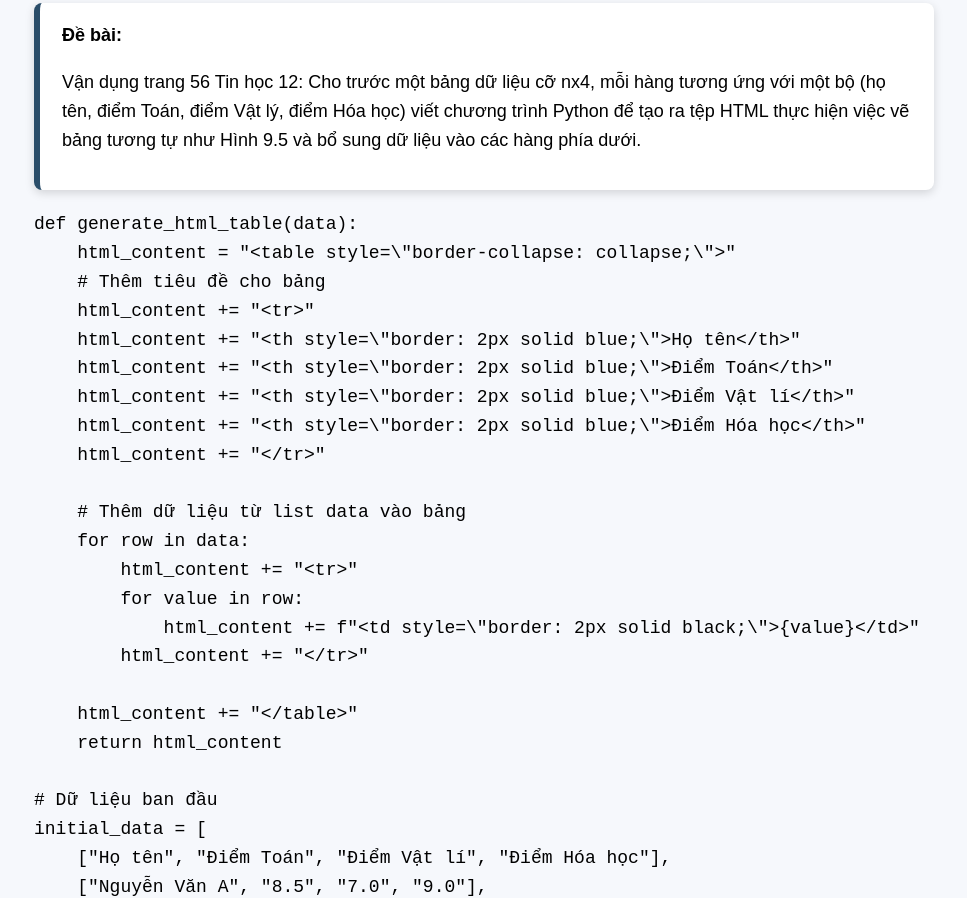
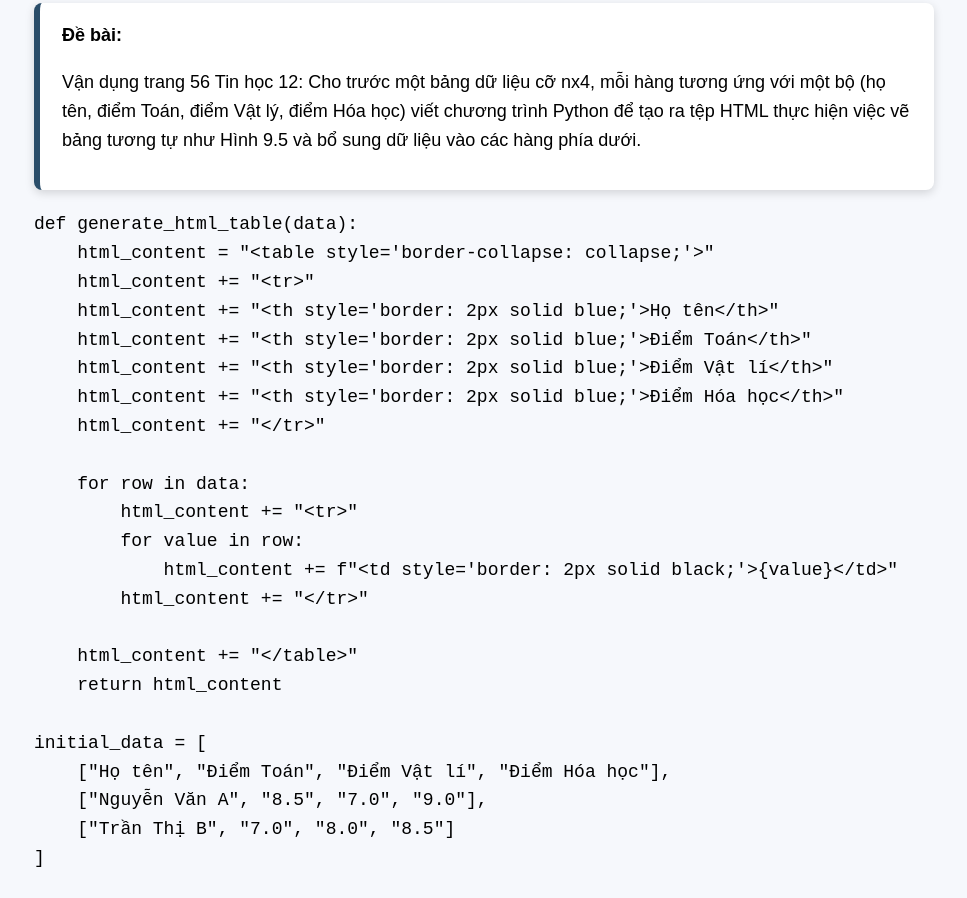
Before and after one commit to thanhphuong290908-stack/b-i-9, a plain HTML site: page index.html in a window 1280 px wide. Shown: the part 1113-2011 px from the top of the page, without its empty margins (156-1123 px from the left). Drawn offline with Linux system fonts and the light colour scheme.

Commit message:
Update index.html

```diff
--- a/index.html
+++ b/index.html
@@ -121,52 +121,42 @@
 </p>
 </div>
 
-<pre>
-def generate_html_table(data):
-    html_content = "&lt;table style=\"border-collapse: collapse;\"&gt;"
-    # Thêm tiêu đề cho bảng
+<pre><code>def generate_html_table(data):
+    html_content = "&lt;table style='border-collapse: collapse;'&gt;"
     html_content += "&lt;tr&gt;"
-    html_content += "&lt;th style=\"border: 2px solid blue;\"&gt;Họ tên&lt;/th&gt;"
-    html_content += "&lt;th style=\"border: 2px solid blue;\"&gt;Điểm Toán&lt;/th&gt;"
-    html_content += "&lt;th style=\"border: 2px solid blue;\"&gt;Điểm Vật lí&lt;/th&gt;"
-    html_content += "&lt;th style=\"border: 2px solid blue;\"&gt;Điểm Hóa học&lt;/th&gt;"
+    html_content += "&lt;th style='border: 2px solid blue;'&gt;Họ tên&lt;/th&gt;"
+    html_content += "&lt;th style='border: 2px solid blue;'&gt;Điểm Toán&lt;/th&gt;"
+    html_content += "&lt;th style='border: 2px solid blue;'&gt;Điểm Vật lí&lt;/th&gt;"
+    html_content += "&lt;th style='border: 2px solid blue;'&gt;Điểm Hóa học&lt;/th&gt;"
     html_content += "&lt;/tr&gt;"
 
-    # Thêm dữ liệu từ list data vào bảng
     for row in data:
         html_content += "&lt;tr&gt;"
         for value in row:
-            html_content += f"&lt;td style=\"border: 2px solid black;\"&gt;{value}&lt;/td&gt;"
+            html_content += f"&lt;td style='border: 2px solid black;'&gt;{value}&lt;/td&gt;"
         html_content += "&lt;/tr&gt;"
 
     html_content += "&lt;/table&gt;"
     return html_content
 
-# Dữ liệu ban đầu
 initial_data = [
     ["Họ tên", "Điểm Toán", "Điểm Vật lí", "Điểm Hóa học"],
     ["Nguyễn Văn A", "8.5", "7.0", "9.0"],
     ["Trần Thị B", "7.0", "8.0", "8.5"]
 ]
 
-# Dữ liệu mới cần bổ sung
 new_data = [
     ["Lê Quang C", "6.5", "7.5", "8.0"],
     ["Phạm Thị D", "9.0", "8.5", "7.5"]
 ]
 
-# Kết hợp dữ liệu cũ và mới
 combined_data = initial_data + new_data
 
-# Tạo nội dung HTML cho bảng dữ liệu
 html_content = generate_html_table(combined_data)
 
-# Lưu nội dung HTML vào tệp
 with open("data_table.html", "w") as file:
     file.write(html_content)
 
-print("Tạo tệp HTML thành công!")
-</pre>
-
+print("Tạo tệp HTML thành công!")</code></pre>
 
      </div>
```
